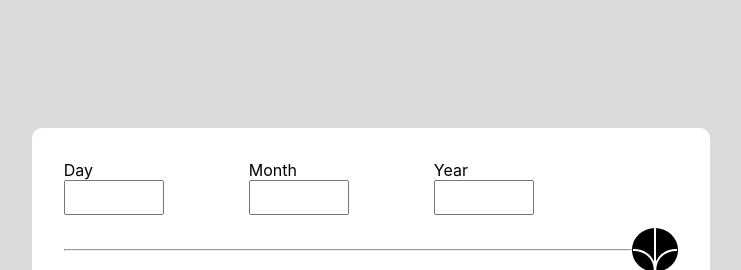
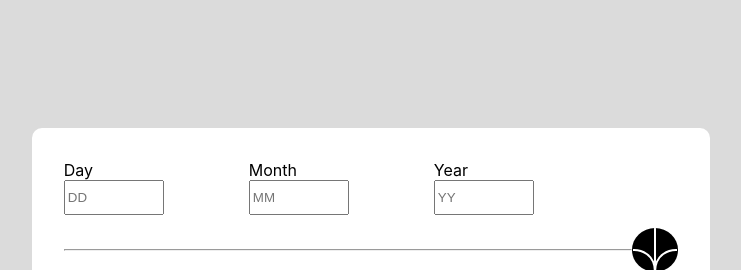
Before and after one commit to steven-mpawulo/age-calculator, a React (Create React App) app: page / in a window 1280 px wide. Shown: the top 270 px of the page, without its empty margins (269-1010 px from the left). Built offline with nearby package versions, Linux system fonts and the light colour scheme.

Commit message:
adds placeholder text

```diff
--- a/src/components/AgeCalculator.js
+++ b/src/components/AgeCalculator.js
@@ -9,15 +9,15 @@ const AgeCalculator = () => {
             <div className="upper-container">
                 <div className="day-container">
                 <label htmlFor="day">Day</label> <br />
-                <input type="number" id='day' name='day'/>
+                <input type="number" id='day' name='day' placeholder='DD'/>
                 </div>
                <div className="month-container">
                <label htmlFor="month">Month</label> <br />
-                <input type="number" id='month' name='month'/>
+                <input type="number" id='month' name='month' placeholder='MM'/>
                </div>
                 <div className="year-container">
                 <label htmlFor="year">Year</label> <br />
-                <input type="number" id='year' name='year'/>
+                <input type="number" id='year' name='year' placeholder='YY'/>
                 </div>
             </div>
             <div className="middle-container">
```
